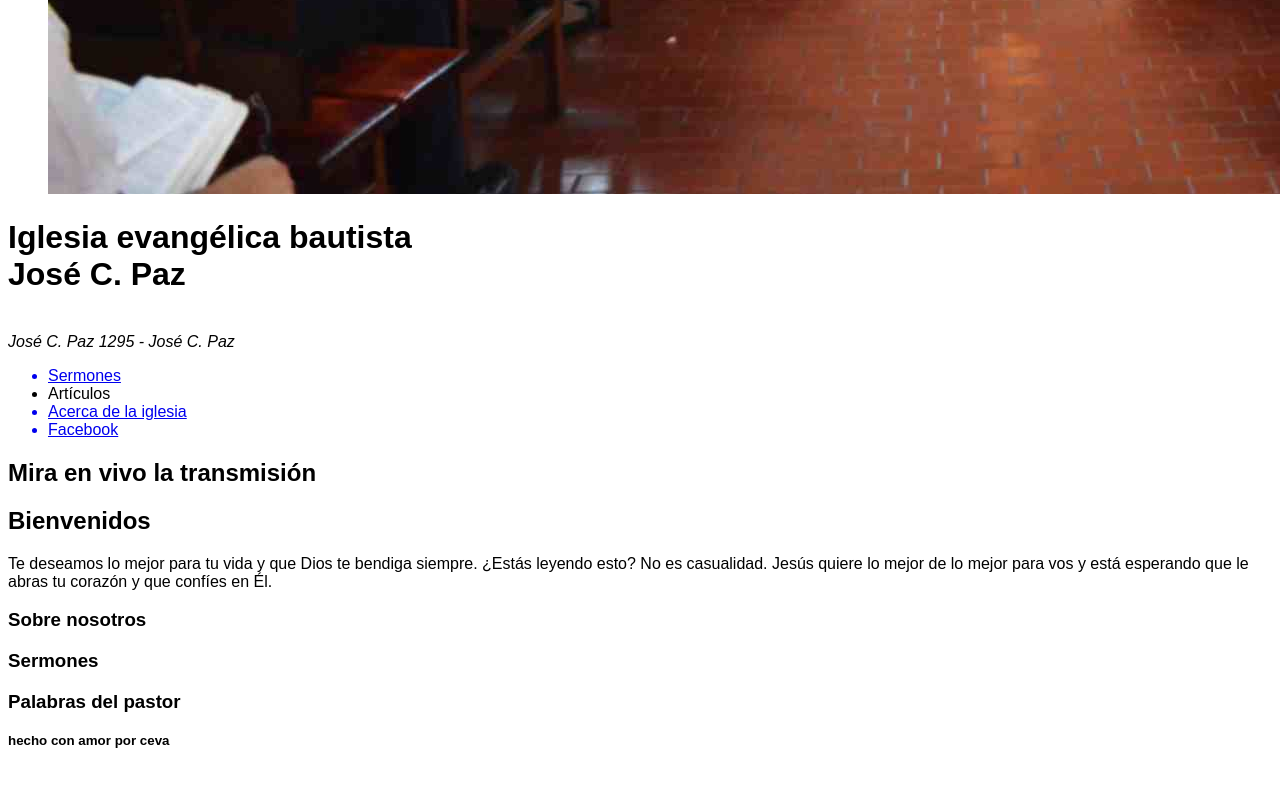
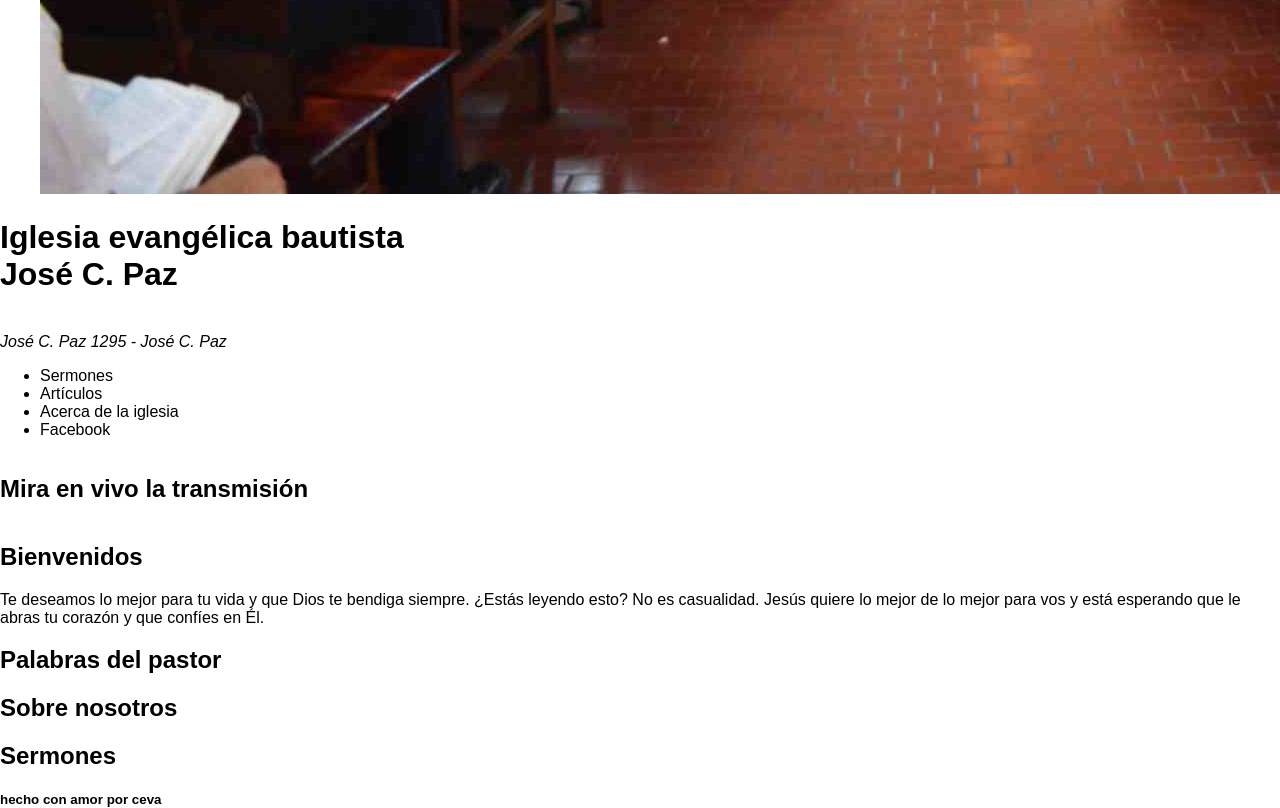
Before and after one commit to cevadev/iebjcp, a plain HTML site: page index.html in a window 1280 px wide. Shown: the part 1731-2539 px from the top of the page. Before the commit the page ends 2488 px from the top, so only its background shows below. Drawn offline with Linux system fonts and the light colour scheme.

Commit message:
Web Page IEBJCP

```diff
--- a/assets/styles.css
+++ b/assets/styles.css
@@ -1,7 +1,51 @@
+/* ********** Custom properties: CSS Variables  ********** */
+:root {
+}
+
+/* ********** Reset  ********** */
 html {
+  box-sizing: border-box;
   scroll-behavior: smooth;
 }
+*,
+*:before,
+*:after {
+  box-sizing: inherit;
+}
+body {
+  margin: 0;
+  width: 100%;
+  min-height: 100vh;
+  display: flex;
+  flex-direction: column;
+  font-family: sans-serif;
+  text-rendering: optimizeSpeed;
+  text-rendering: optimizeSpeed;
+  overflow-x: hidden;
+  scroll-behavior: smooth;
+  -moz-osx-font-smoothing: grayscale;
+  -webkit-font-smoothing: antialiased;
+  -webkit-text-size-adjust: 100%;
+}
+a {
+  color: var(--orange);
+  text-decoration: none;
+  transition: all 0.3s ease-out;
+}
 
-body {
-  font-family: sans-serif;
+a:hover {
+  box-shadow: inset 0 -2px 0 var(--orange);
+  opacity: 0.8;
 }
+
+blockquote {
+  padding: 0.5rem 1.5rem;
+  border-left: 1px solid var(--dark);
+  opacity: 0.75;
+}
+
+/* ********** Components: header, card, etc  ********** */
+
+/* ********** Utilities> un aregla que modifica un atributo/propiedad de css  ********** */
+
+/* ********** Site Styles  ********** */
--- a/index.html
+++ b/index.html
@@ -14,14 +14,19 @@
   </head>
   <body>
     <header class="header">
-      <figure class="header__logo">
+      <figure class="header">
         <img
+          class="header__logo"
           src="./assets/images/logo.png"
           alt="logotipo de la iglesia evangelica bautista en José C. Paz"
         />
       </figure>
-      <figure class="header__hero">
-        <img src="./assets/images/header.jpg" alt="vista interior del templo" />
+      <figure class="header">
+        <img
+          src="./assets/images/header.jpg"
+          class="header__hero"
+          alt="vista interior del templo"
+        />
       </figure>
       <h1>
         Iglesia evangélica bautista <br />
@@ -30,39 +35,49 @@
       <br />
       <address>José C. Paz 1295 - José C. Paz</address>
     </header>
-    <nav>
-      <ul>
-        <a href="./sermones.html"><li>Sermones</li></a>
-        <li>Artículos</li>
-        <a href="./index.html#informacion"><li>Acerca de la iglesia</li></a>
+    <nav class="navbar">
+      <ul class="navbar">
+        <a href="./sermones.html">
+          <li class="navbar__item">Sermones</li>
+        </a>
+        <li class="navbar__item navbar__item--gray">Artículos</li>
+        <a href="./index.html#informacion">
+          <li class="navbar__item">Acerca de la iglesia</li></a
+        >
         <a
           href="https://www.facebook.com/profile.php?id=100066846711551"
           target="_blank"
           rel="nofollow"
-          ><li>Facebook</li></a
         >
+          <li class="navbar__item">Facebook</li>
+        </a>
       </ul>
     </nav>
-    <div><h2>Mira en vivo la transmisión</h2></div>
+    <div class="live">
+      <h2 class="lieve__text on off">Mira en vivo la transmisión</h2>
+    </div>
     <main>
-      <section>
-        <h2>Bienvenidos</h2>
-        <p>
+      <section class="main">
+        <h2 class="main__text main__text--primary">Bienvenidos</h2>
+        <p class="main__text main__text--secondary">
           Te deseamos lo mejor para tu vida y que Dios te bendiga siempre.
           ¿Estás leyendo esto? No es casualidad. Jesús quiere lo mejor de lo
           mejor para vos y está esperando que le abras tu corazón y que confíes
           en Él.
         </p>
       </section>
-      <section id="informacion">
-        <article><h3>Sobre nosotros</h3></article>
-        <article><h3>Sermones</h3></article>
+      <section class="info">
+        <section>
+          <h2 class="info__title info__title--primary">Palabras del pastor</h2>
+        </section>
+        <section>
+          <h2 class="info__title info__title--primary">Sobre nosotros</h2>
+        </section>
+        <section>
+          <h2 class="info__title info__title--primary">Sermones</h2>
+        </section>
       </section>
-      <aside class="sidebar">
-        <section><h3>Palabras del pastor</h3></section>
-      </aside>
     </main>
-    <aside></aside>
     <footer>
       <span id="footText"></span>
     </footer>
```
